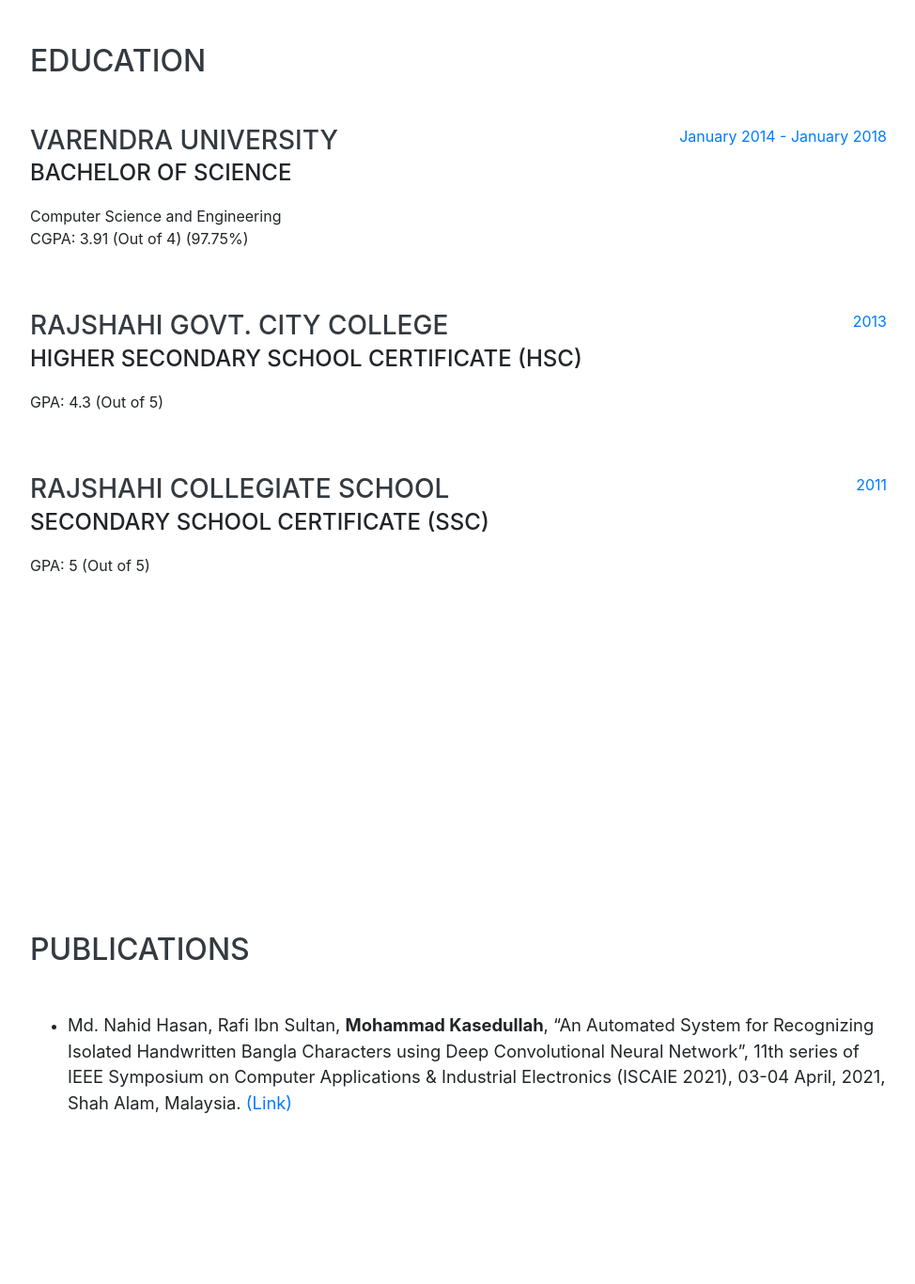
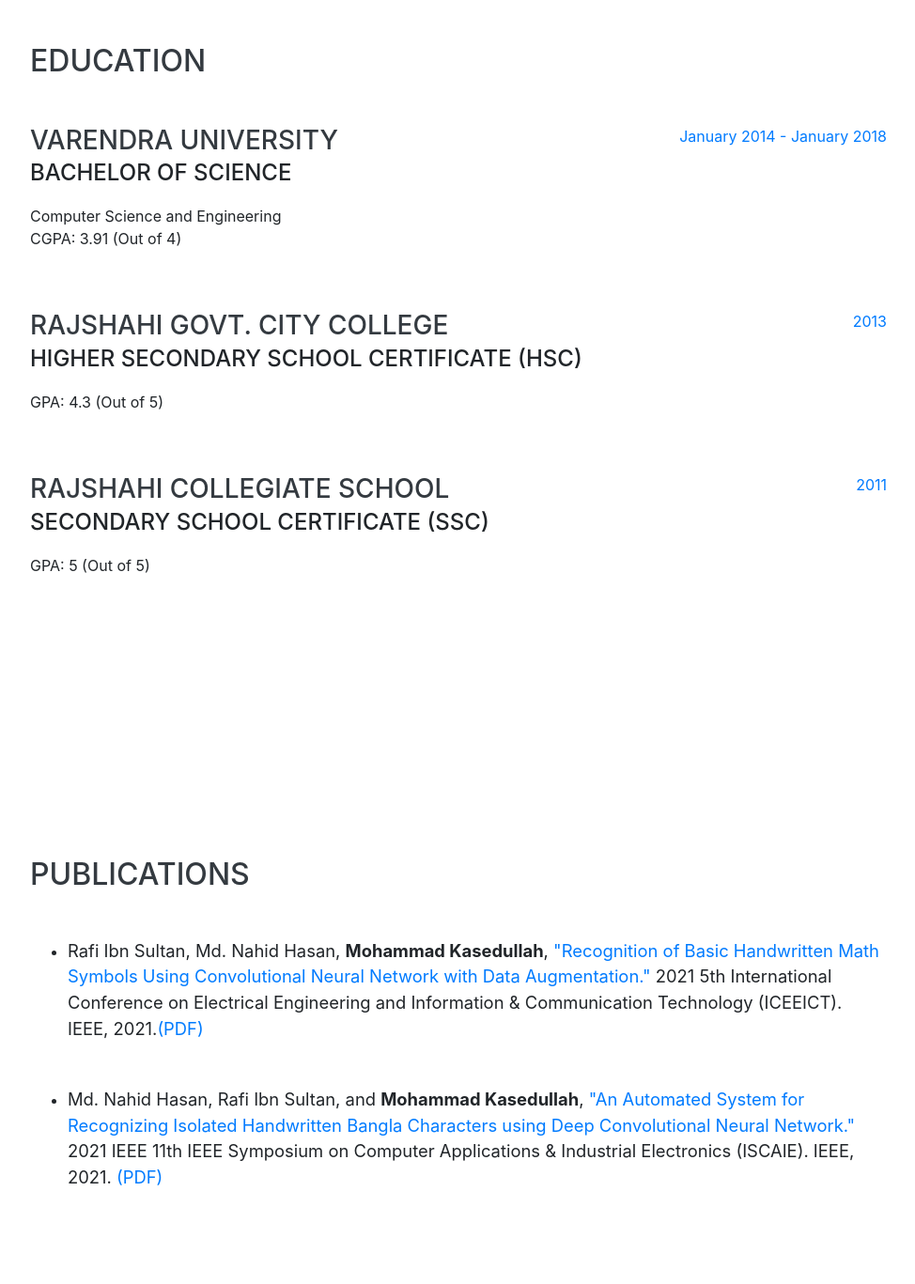
Before and after one commit to kasid-47/kasid-47.github.io, a website with bundled scripts: page index.html in a window 1280 px wide. Shown: the part 1664-3031 px from the top of the page at 94% size, without its empty margins (288-1262 px from the left). Built offline with nearby package versions, Linux system fonts and the light colour scheme; a web font is replaced by a local one.

Commit message:
Publication Updated
Added second publication

```diff
--- a/index.html
+++ b/index.html
@@ -134,7 +134,7 @@
             <h3 class="mb-0">Varendra University</h3>
             <div class="subheading mb-3">Bachelor of Science</div>
             <div>Computer Science and Engineering</div>
-            <p>CGPA: 3.91  (Out of 4) (97.75%)</p>
+            <p>CGPA: 3.91  (Out of 4)</p>
           </div>
           <div class="resume-date text-md-right">
             <span class="text-primary">January 2014 - January 2018</span>
@@ -169,13 +169,16 @@
     <section class="resume-section p-3 p-lg-5 d-flex align-items-center" id="publications">
       <div class="w-100">
         <h2 class="mb-5">Publications</h2>
-
         <div class="resume-item d-flex flex-column flex-md-row justify-content-between mb-5">
           <div class="resume-content">
           <ul>
             <li>
-              <p class="lead mb-5">Md. Nahid Hasan, Rafi Ibn Sultan, <b>Mohammad Kasedullah</b>, “An Automated System for Recognizing Isolated Handwritten Bangla Characters using Deep Convolutional Neural Network”, 11th series of IEEE Symposium on Computer Applications & Industrial Electronics (ISCAIE 2021), 03-04 April, 2021,  Shah Alam, Malaysia.<a href="https://ieeexplore.ieee.org/document/9431799"> (Link)</a></p>
-            </li>
+            <p class="lead mb-5">Rafi Ibn Sultan, Md. Nahid Hasan, <b>Mohammad Kasedullah</b>, <a href="https://ieeexplore.ieee.org/abstract/document/9667794" target="_blank">"Recognition of Basic Handwritten Math Symbols Using Convolutional Neural Network with Data Augmentation." </a>
+               2021 5th International Conference on Electrical Engineering and Information & Communication Technology (ICEEICT). IEEE, 2021.<a href="https://www.researchgate.net/publication/357722414_Recognition_of_Basic_Handwritten_Math_Symbols_Using_Convolutional_Neural_Network_with_Data_Augmentation">(PDF)</a></p></li>
+            <li>
+            <p class="lead mb-5">Md. Nahid Hasan, Rafi Ibn Sultan, and <b>Mohammad Kasedullah</b>, <a href="https://ieeexplore.ieee.org/document/9431799" target="_blank">"An Automated System for Recognizing Isolated
+              Handwritten Bangla Characters using Deep Convolutional Neural Network." </a>2021 IEEE 11th IEEE Symposium on Computer Applications
+               & Industrial Electronics (ISCAIE). IEEE, 2021. <a href="https://www.researchgate.net/publication/351906265_An_Automated_System_for_Recognizing_Isolated_Handwritten_Bangla_Characters_using_Deep_Convolutional_Neural_Network">(PDF)</a></p></li>
           </ul>
           </div>
         </div>
```
